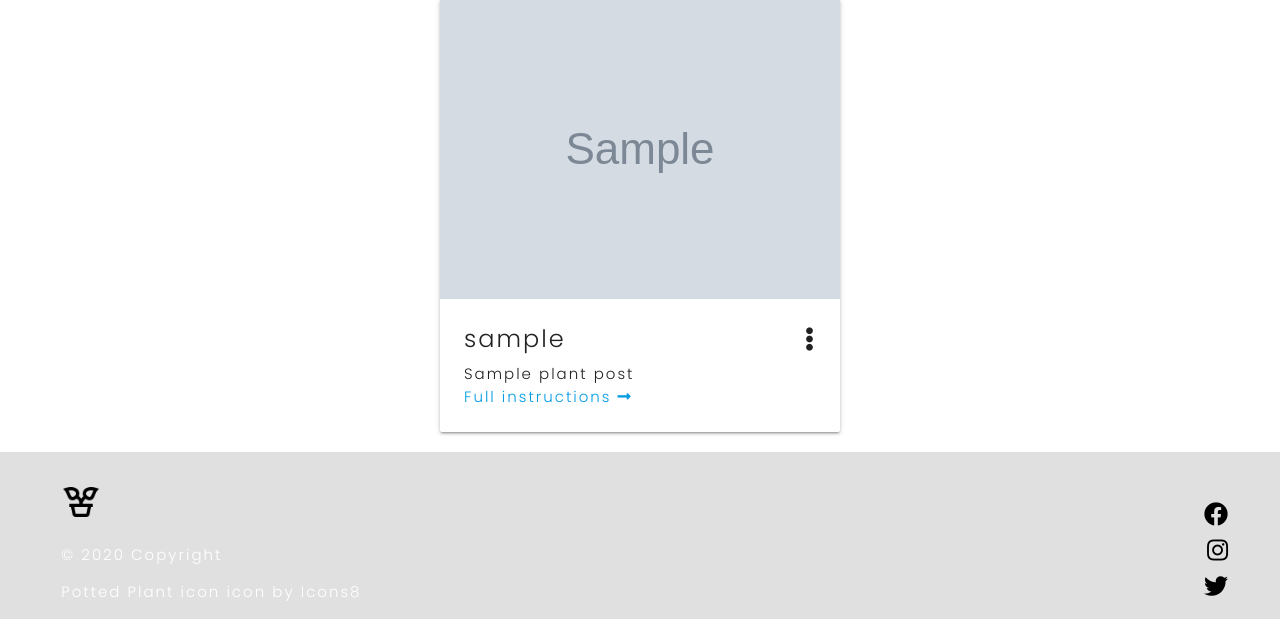
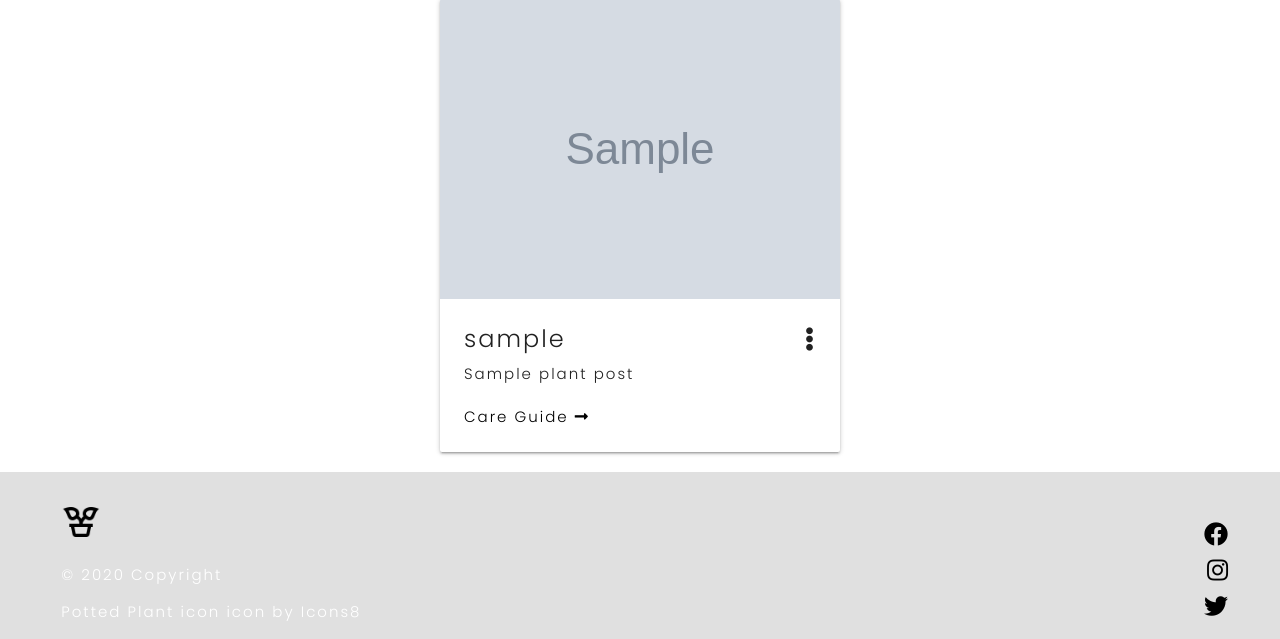
Before and after one commit to Code-Institute-Submissions/houseplant-heroes, a Flask app: page /profile/1 in a window 1280 px wide. Shown: the part 832-1471 px from the top of the page. Run offline with Flask 2, Linux system fonts and the light colour scheme; the visitor is signed in with stand-in values (Sample User, id 1); grey boxes marked "Sample" are stand-in pictures; a database or web service that is not in the repository returns one stand-in record (values such as "Sample title"); some libraries are stand-ins or nearby versions.

Commit message:
Change 'full instructions' link to 'care guide' and style

```diff
--- a/templates/all_plants.html
+++ b/templates/all_plants.html
@@ -124,7 +124,7 @@
             href="{{ url_for('plant_profile', plant_post_id=plant_post._id) }}"
           >
             <p class="hover-col padding-top-20">
-              Care Guide
+              Full Care Guide
               <i class="fas fa-long-arrow-alt-right hover-col"></i></p
           ></a>
         </div>
--- a/templates/profile.html
+++ b/templates/profile.html
@@ -41,7 +41,11 @@
     <div class="grid-item">
       <div class="card">
         <div class="card-image waves-effect waves-block waves-light">
-          <img class="activator" src="{{ plant_post.plant_image_url }}" alt="Image for {{ plant_post.plant_nickname }}"/>
+          <img
+            class="activator"
+            src="{{ plant_post.plant_image_url }}"
+            alt="Image for {{ plant_post.plant_nickname }}"
+          />
         </div>
         <div class="card-content">
           <span class="card-title activator grey-text text-darken-4"
@@ -49,12 +53,14 @@
             <i class="fas fa-ellipsis-v right"></i>
           </span>
           <p>{{ plant_post.plant_botanical_name }}</p>
-          <p>
-            <a
-              href="{{ url_for('plant_profile', plant_post_id=plant_post._id) }}"
-              >Full instructions <i class="fas fa-long-arrow-alt-right"></i
-            ></a>
-          </p>
+          <a
+            class="black-text"
+            href="{{ url_for('plant_profile', plant_post_id=plant_post._id) }}"
+          >
+            <p class="hover-col padding-top-20">
+              Care Guide
+              <i class="fas fa-long-arrow-alt-right hover-col"></i></p
+          ></a>
         </div>
         <div class="card-reveal">
           <span class="card-title grey-text text-darken-4"
@@ -69,8 +75,13 @@
           {% if plant_post.is_air_purifying == "on" %}
           <p><i class="fas fa-leaf"></i> This plant is air purfying</p>
           {% endif %}
-          <a href="{{ url_for('plant_profile', plant_post_id=plant_post._id) }}"
-            >Full instructions <i class="fas fa-long-arrow-alt-right"></i
+          <a
+            class="black-text"
+            href="{{ url_for('plant_profile', plant_post_id=plant_post._id) }}"
+          >
+            <p class="hover-col padding-top-20">
+             Full Care Guide
+              <i class="fas fa-long-arrow-alt-right hover-col"></i></p
           ></a>
         </div>
       </div>
```
